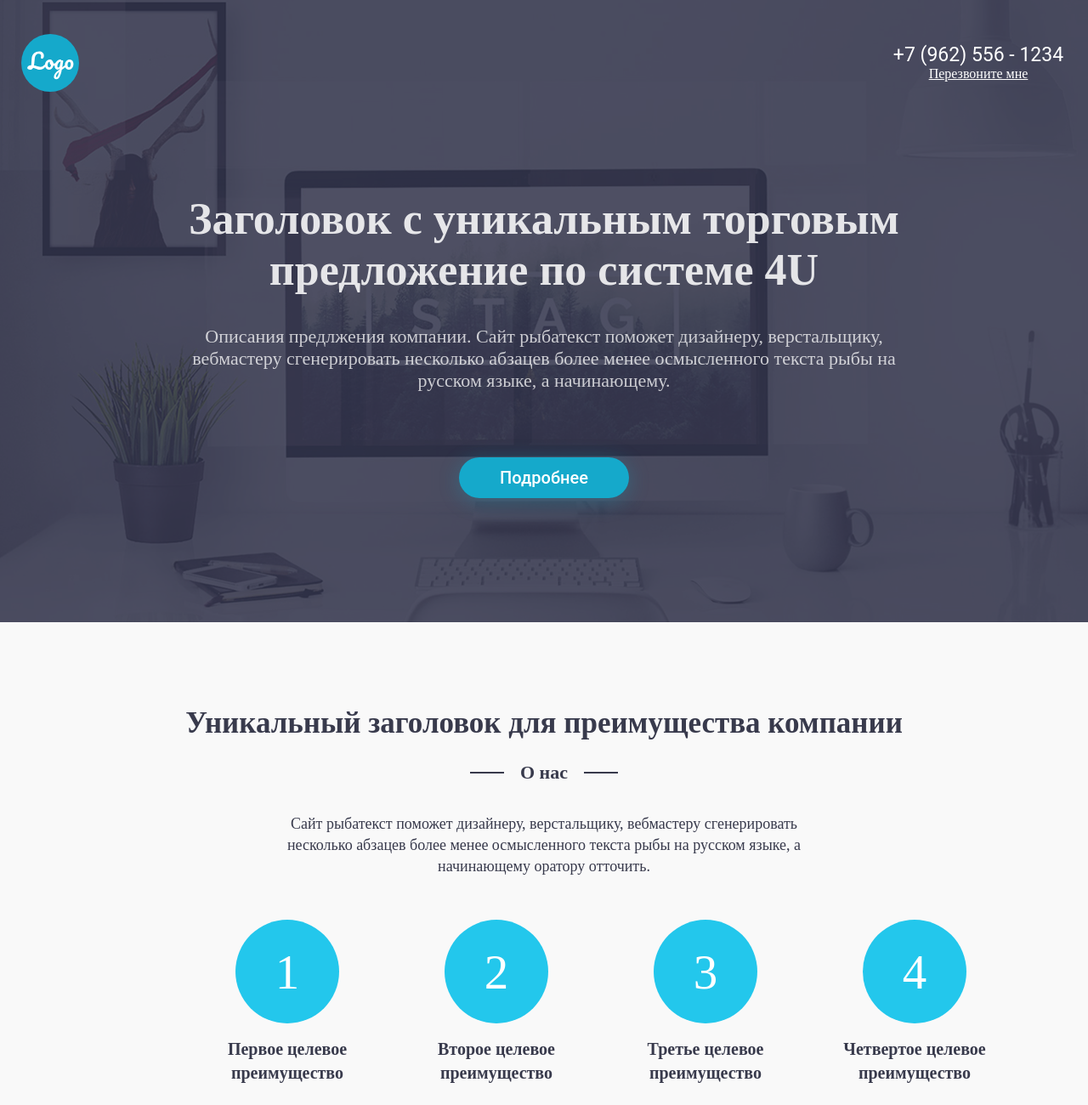
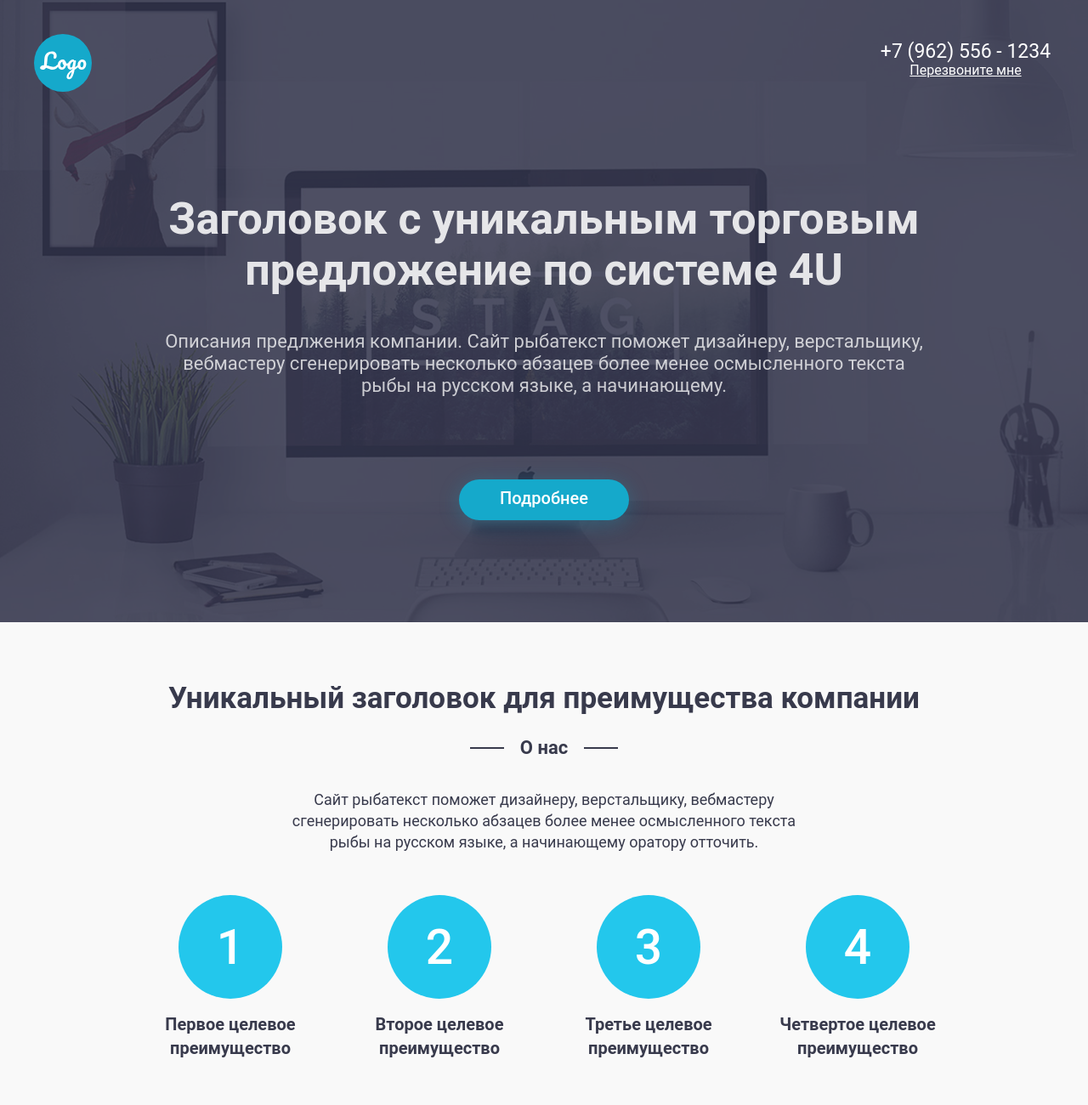
Before and after one commit to tooiim/template, a plain HTML site: page index.html in a window 1280 px wide. Shown: the top 1300 px of the page at 85% size. Drawn offline with Linux system fonts and the light colour scheme.

Commit message:
добавлены исправления

```diff
--- a/css/contacts.css
+++ b/css/contacts.css
@@ -22,6 +22,10 @@
 .contacts__title {
   margin: 0;
   margin-bottom: 17px;
+}
+
+.contacts__form {
+  margin-bottom: 50px;
 }
 
 .contacts__form-input {
@@ -53,7 +57,6 @@
   width: 218px;
   margin: 0 auto;
   padding: 11px 38px;
-  margin-bottom: 50px;
 
   box-shadow: 0 4px 25px 0 rgba(21, 169, 203, 0.3);
 
--- a/css/features.css
+++ b/css/features.css
@@ -30,13 +30,14 @@
 
 .features__list {
   counter-reset: features__item 0;
-  max-width: 800px;
+  max-width: 934px;
   margin: 0 auto;
   padding: 0;
 
   display: flex;
   align-items: center;
   justify-content: space-between;
+  flex-wrap: wrap;
   gap: 50px;
 }
 
--- a/css/fonts.css
+++ b/css/fonts.css
@@ -6,7 +6,7 @@
   font-weight: 400;
   src: url('../fonts/roboto-v47-cyrillic_latin-regular.eot'); /* IE9 Compat Modes */
   src: url('../fonts/roboto-v47-cyrillic_latin-regular.eot?#iefix') format('embedded-opentype'), /* IE6-IE8 */
-       url('../fonts/roboto-v47-cyrillic_latin-regular.woff2') format('woff2'), /* Chrome 36+, Opera 23+, Firefox 39+, Safari 12+, iOS 10+ */
+       url('../fonts/roboto-v47-cyrillic_latin-regular.woff2'), /* Chrome 36+, Opera 23+, Firefox 39+, Safari 12+, iOS 10+ */
        url('../fonts/roboto-v47-cyrillic_latin-regular.woff') format('woff'), /* Chrome 5+, Firefox 3.6+, IE 9+, Safari 5.1+, iOS 5+ */
        url('../fonts/roboto-v47-cyrillic_latin-regular.ttf') format('truetype'), /* Chrome 4+, Firefox 3.5+, IE 9+, Safari 3.1+, iOS 4.2+, Android Browser 2.2+ */
        url('../fonts/roboto-v47-cyrillic_latin-regular.svg#Roboto') format('svg'); /* Legacy iOS */
--- a/css/header.css
+++ b/css/header.css
@@ -24,12 +24,11 @@
 
   max-width: 1230px;
   margin: 0 auto;
-  padding-top: 40px;
-  padding-bottom: 120px;
 }
 
 .header__nav {
   margin-bottom: 120px;
+  padding-top: 40px;
 }
 
 .nav__logo {
@@ -45,6 +44,7 @@
 
 .nav__contacts {
   max-width: 208px;
+  height: 52px;
   text-align: center;
 }
 
@@ -63,6 +63,10 @@
 }
 
 .header__inner {
+  display: flex;
+  flex-direction: column;
+  justify-content: space-between;
+
   max-width: 990px;
   min-height: 384px;
   margin: 0 auto;
@@ -77,7 +81,7 @@
 
   text-align: center;
   font-size: 52px;
-  font-weight: 900;
+  font-weight: 700;
 }
 
 .header__text {
@@ -92,6 +96,7 @@
 }
 
 .header__button {
+  margin: 0 auto;
   padding: 12px 48px;
   font-size: 20px;
   font-weight: 500;
--- a/css/media.css
+++ b/css/media.css
@@ -133,6 +133,12 @@
   .footer__logo {
     width: 60px;
     height: 60px;
+  }
+}
+
+@media (max-width: 768px) {
+  .features__list {
+    justify-content: center;
   }
 }
 
--- a/css/style.css
+++ b/css/style.css
@@ -1,5 +1,6 @@
 @import url(./normalize.css);
 @import url(./fonts);
+@import url(./global.css);
 @import url(./main.css);
 @import url(./header.css);
 @import url(./features.css);
--- a/index.html
+++ b/index.html
@@ -26,7 +26,7 @@
         </a>
       </nav>
 
-      <div class="header__inner">
+      <section class="header__inner">
         <h1 class="header__title title">Заголовок c уникальным торговым предложение по системе 4U</h1>
 
         <p class="header__text">
@@ -34,7 +34,7 @@
         </p>
 
         <a href="#" class="header__button button">Подробнее</a>
-      </div>
+      </section>
     </div>
   </header>
 
@@ -47,11 +47,11 @@
 
           <h3 class="section__subtitle features__subtitle">
             <span class="features__element">
-              <img class="featueres__element-img" src="./img/left-line.svg" alt="Line">
+              <img class="featueres-img" src="./img/left-line.svg" alt="Line">
             </span>
             О нас
             <span class="features__element">
-              <img class="featueres__element-img" src="./img/right-line.svg" alt="Line">
+              <img class="featueres-img" src="./img/right-line.svg" alt="Line">
             </span>
           </h3>
 
```
